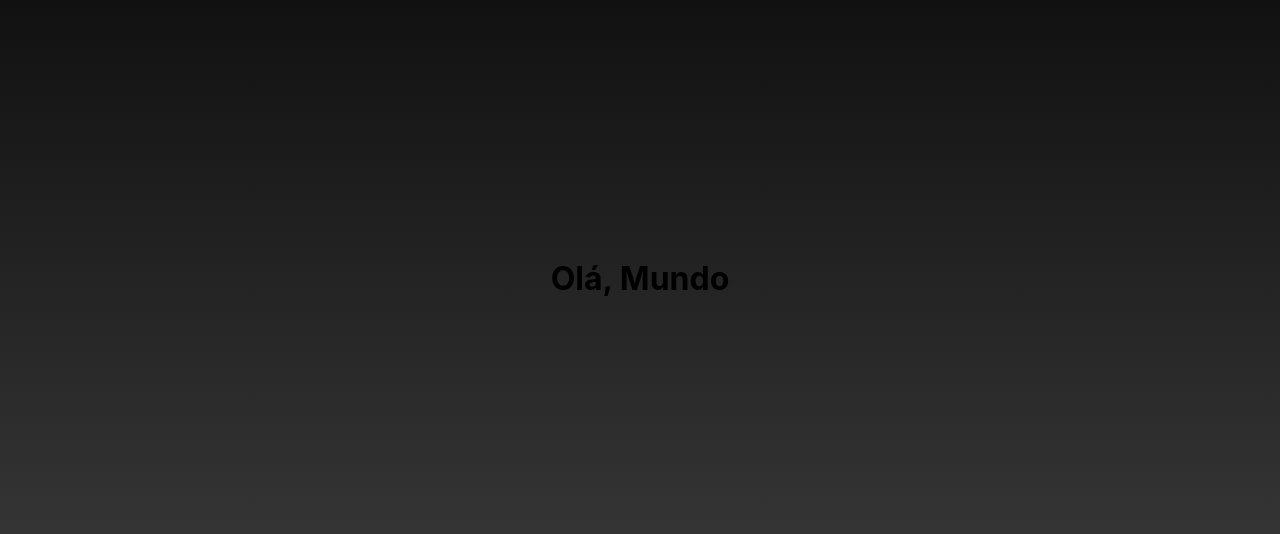
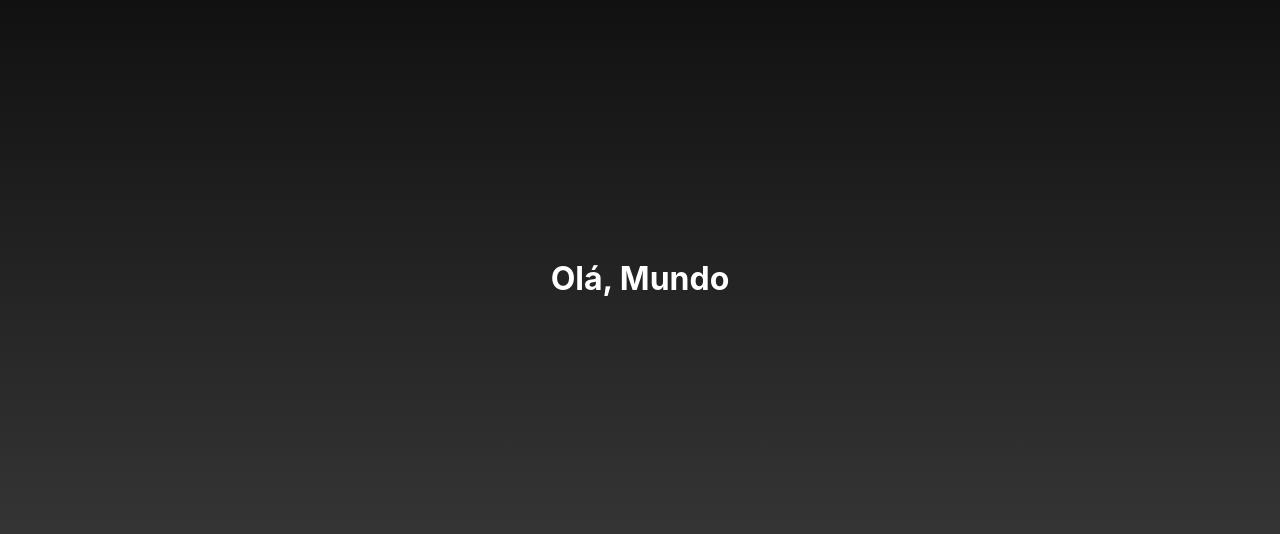
Before and after one commit to carlos-henrique-dev/portifolio, a Next.js app: page / in a window 1280 px wide. Shown: the part 122-656 px from the top of the page. Built offline with nearby package versions, Linux system fonts and the light colour scheme.

Commit message:
testando wsl

```diff
--- a/src/pages/index.js
+++ b/src/pages/index.js
@@ -8,7 +8,7 @@ export default function Home() {
         <title>Carlos Henrique Dev</title>
         <link rel="icon" href="/favicon.ico" />
       </Head>
-      <h1>Olá, Mundo</h1>
+      <h1 style={{color: "#fff"}}>Olá, Mundo</h1>
 
     </div>
   )
```
